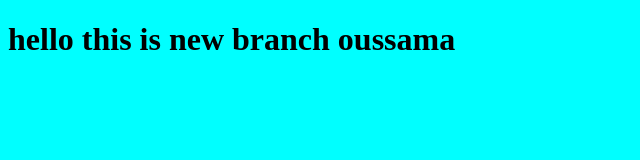
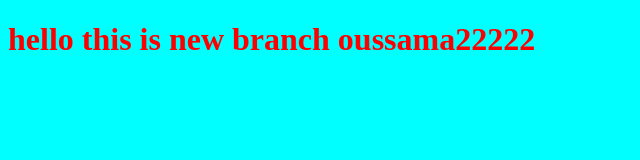
Before and after one commit to oussamapop/myproject, a plain HTML site: page index.html in a window 1280 px wide. Shown: the whole page, without its empty margins (0-640 px from the left). Drawn offline with Linux system fonts and the light colour scheme.

Commit message:
new commit

```diff
--- a/app.js
+++ b/app.js
@@ -1 +1 @@
-alert("hello");
+alert("hello we are here");
--- a/index.html
+++ b/index.html
@@ -7,7 +7,7 @@
     <link rel="stylesheet" href="style.css" />
   </head>
   <body>
-    <h1>hello this is new branch oussama</h1>
+    <h1>hello this is new branch oussama22222</h1>
     <script src="app.js"></script>
   </body>
 </html>
--- a/style.css
+++ b/style.css
@@ -1,5 +1,5 @@
 h1 {
-  color: rgb(0, 0, 0);
+  color: rgb(255, 0, 0);
 }
 body {
   background-color: aqua;
```
